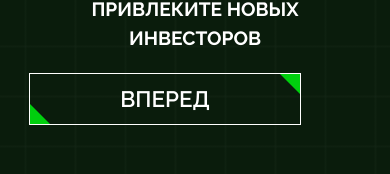
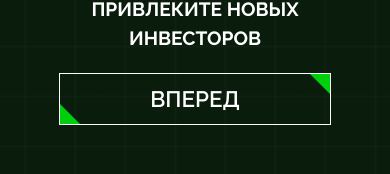
Before and after one commit to gki-webik/memka, a Nuxt app: page / in a window 390 px wide. Shown: the part 628-802 px from the top of the page. Built offline with nearby package versions, Linux system fonts and the light colour scheme; a web font is replaced by a local one.

Commit message:
btn add center position

```diff
--- a/public/assets/styles/index.sass
+++ b/public/assets/styles/index.sass
@@ -73,6 +73,8 @@
             position: relative
             font-weight: 600
             transition: color 0.15s ease-in-out
+            @media screen and (max-width: 955px)
+                margin: 0 auto
             &:hover
                 color: $color-1
             &:hover
```
Also changed, not shown: public/assets/styles/dist/index.css, public/assets/styles/dist/min/index.min.css.
